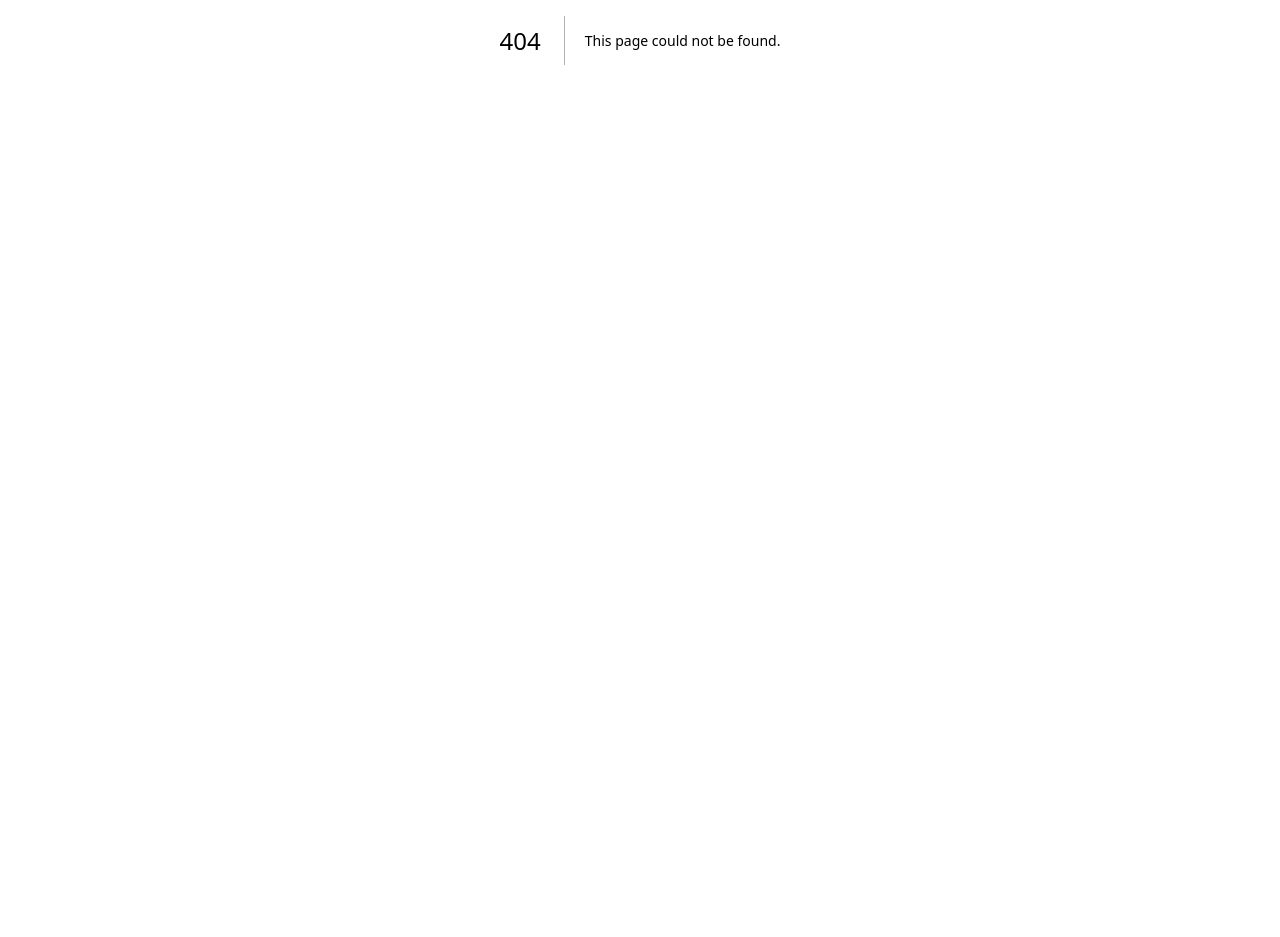
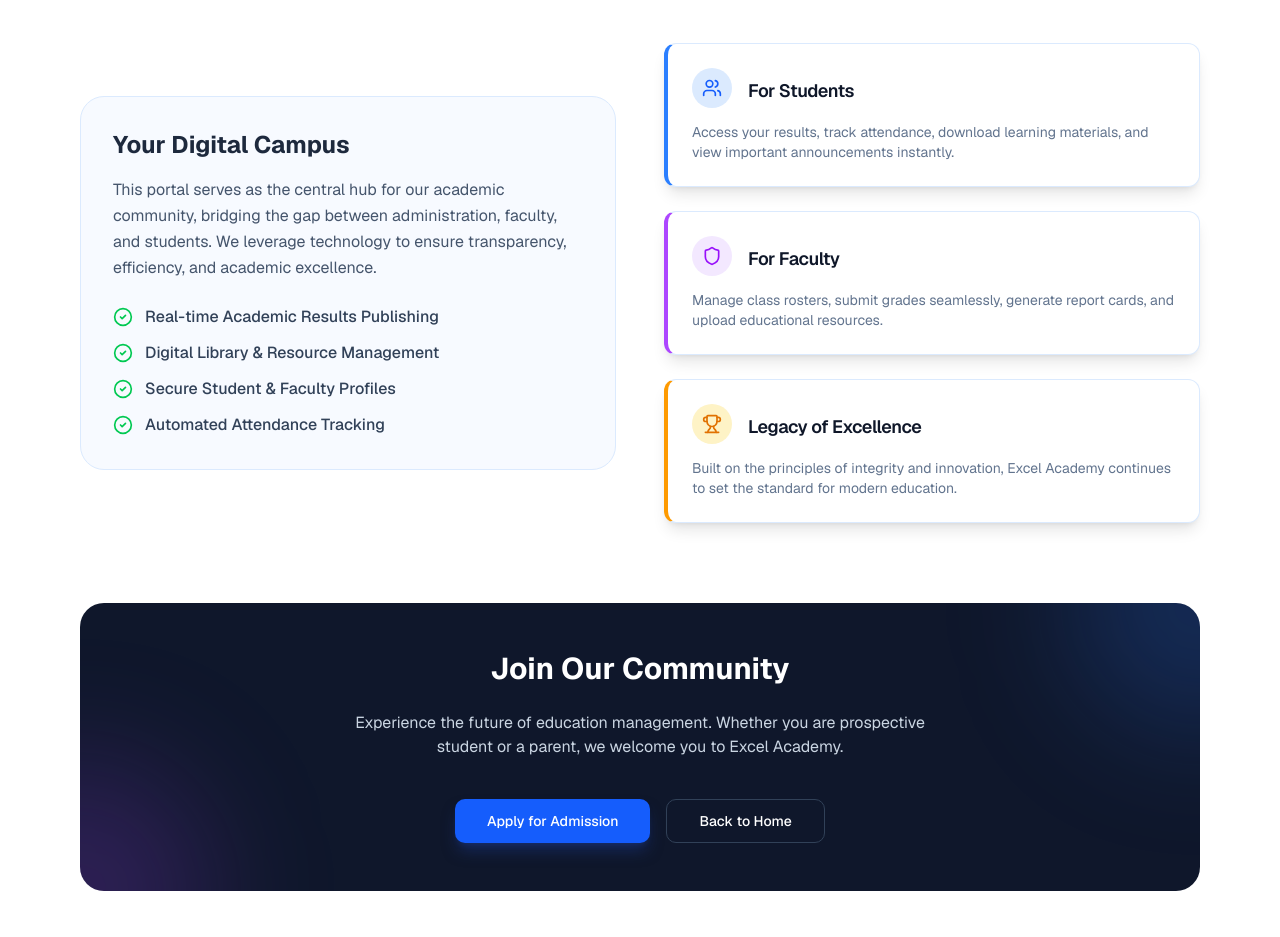
Before and after one commit to byl-bit/https-github.com-byl-bit-excel-academy, a Next.js app: page /about in a window 1280 px wide. Before the commit this address had no page. Shown: the part 360-1297 px from the top of the page. Before the commit the page ends 800 px from the top, so only its background shows below. Built offline with nearby package versions, Linux system fonts and the light colour scheme.

Commit message:
Feat: Add About page and footer link

```diff
--- /dev/null
+++ b/src/app/(marketing)/about/page.tsx
@@ -0,0 +1,107 @@
+'use client';
+
+import { Card, CardContent, CardHeader, CardTitle } from "@/components/ui/card";
+import { CheckCircle2, Shield, Users, Trophy } from "lucide-react";
+import Link from 'next/link';
+import { Button } from "@/components/ui/button";
+
+export default function AboutPage() {
+    return (
+        <div className="container mx-auto px-4 py-12 max-w-6xl">
+            {/* Header Section */}
+            <div className="text-center space-y-6 mb-16 animate-in fade-in slide-in-from-bottom-4 duration-700">
+                <span className="inline-flex items-center rounded-full border border-blue-200 px-3 py-1 text-xs font-semibold transition-colors text-blue-600 bg-blue-50">Our Mission</span>
+                <h1 className="text-4xl md:text-5xl font-extrabold tracking-tight text-slate-900">
+                    About <span className="text-blue-600">Excel Academy WDD</span>
+                </h1>
+                <p className="max-w-2xl mx-auto text-lg text-slate-600 leading-relaxed">
+                    Empowering the next generation through digital innovation. The Excel Academy WDD Portal is a state-of-the-art educational management system designed to streamline the academic experience.
+                </p>
+            </div>
+
+            {/* Main Content Grid */}
+            <div className="grid md:grid-cols-2 gap-12 items-center mb-20">
+                <div className="space-y-8 animate-in slide-in-from-left-8 duration-700 delay-100">
+                    <div className="bg-blue-50/50 p-8 rounded-3xl border border-blue-100">
+                        <h2 className="text-2xl font-bold mb-4 text-slate-800">Your Digital Campus</h2>
+                        <p className="text-slate-600 mb-6 leading-relaxed">
+                            This portal serves as the central hub for our academic community, bridging the gap between administration, faculty, and students. We leverage technology to ensure transparency, efficiency, and academic excellence.
+                        </p>
+                        <ul className="space-y-3">
+                            {[
+                                'Real-time Academic Results Publishing',
+                                'Digital Library & Resource Management',
+                                'Secure Student & Faculty Profiles',
+                                'Automated Attendance Tracking'
+                            ].map((item, i) => (
+                                <li key={i} className="flex items-center gap-3 text-slate-700 font-medium">
+                                    <CheckCircle2 className="h-5 w-5 text-green-500 shrink-0" />
+                                    {item}
+                                </li>
+                            ))}
+                        </ul>
+                    </div>
+                </div>
+
+                <div className="grid gap-6 animate-in slide-in-from-right-8 duration-700 delay-200">
+                    <Card className="border-l-4 border-l-blue-500 shadow-lg hover:shadow-xl transition-shadow">
+                        <CardHeader className="flex flex-row items-center gap-4 pb-2">
+                            <div className="h-10 w-10 rounded-full bg-blue-100 flex items-center justify-center">
+                                <Users className="h-5 w-5 text-blue-600" />
+                            </div>
+                            <CardTitle className="text-lg">For Students</CardTitle>
+                        </CardHeader>
+                        <CardContent className="text-sm text-slate-500">
+                            Access your results, track attendance, download learning materials, and view important announcements instantly.
+                        </CardContent>
+                    </Card>
+
+                    <Card className="border-l-4 border-l-purple-500 shadow-lg hover:shadow-xl transition-shadow">
+                        <CardHeader className="flex flex-row items-center gap-4 pb-2">
+                            <div className="h-10 w-10 rounded-full bg-purple-100 flex items-center justify-center">
+                                <Shield className="h-5 w-5 text-purple-600" />
+                            </div>
+                            <CardTitle className="text-lg">For Faculty</CardTitle>
+                        </CardHeader>
+                        <CardContent className="text-sm text-slate-500">
+                            Manage class rosters, submit grades seamlessly, generate report cards, and upload educational resources.
+                        </CardContent>
+                    </Card>
+
+                    <Card className="border-l-4 border-l-amber-500 shadow-lg hover:shadow-xl transition-shadow">
+                        <CardHeader className="flex flex-row items-center gap-4 pb-2">
+                            <div className="h-10 w-10 rounded-full bg-amber-100 flex items-center justify-center">
+                                <Trophy className="h-5 w-5 text-amber-600" />
+                            </div>
+                            <CardTitle className="text-lg">Legacy of Excellence</CardTitle>
+                        </CardHeader>
+                        <CardContent className="text-sm text-slate-500">
+                            Built on the principles of integrity and innovation, Excel Academy continues to set the standard for modern education.
+                        </CardContent>
+                    </Card>
+                </div>
+            </div>
+
+            {/* CTA Section */}
+            <div className="bg-slate-900 rounded-3xl p-12 text-center text-white relative overflow-hidden">
+                <div className="absolute top-0 right-0 w-64 h-64 bg-blue-500/20 rounded-full blur-3xl -translate-y-1/2 translate-x-1/2"></div>
+                <div className="absolute bottom-0 left-0 w-64 h-64 bg-purple-500/20 rounded-full blur-3xl translate-y-1/2 -translate-x-1/2"></div>
+
+                <div className="relative z-10 space-y-6">
+                    <h2 className="text-3xl font-bold">Join Our Community</h2>
+                    <p className="text-slate-300 max-w-xl mx-auto">
+                        Experience the future of education management. Whether you are prospective student or a parent, we welcome you to Excel Academy.
+                    </p>
+                    <div className="flex flex-col sm:flex-row gap-4 justify-center pt-4">
+                        <Button asChild size="lg" className="bg-blue-600 hover:bg-blue-500 text-white border-none shadow-lg shadow-blue-900/50">
+                            <Link href="/admissions/apply">Apply for Admission</Link>
+                        </Button>
+                        <Button asChild variant="outline" size="lg" className="border-slate-700 hover:bg-slate-800 text-white hover:text-white bg-transparent">
+                            <Link href="/">Back to Home</Link>
+                        </Button>
+                    </div>
+                </div>
+            </div>
+        </div>
+    );
+}
--- a/src/components/Footer.tsx
+++ b/src/components/Footer.tsx
@@ -29,6 +29,7 @@ export function Footer() {
                         <h3 className="font-bold text-lg mb-4">Quick Links</h3>
                         <div className="flex flex-col gap-2 text-sm text-muted-foreground">
                             <Link href="/" className="hover:underline">Home</Link>
+                            <Link href="/about" className="hover:underline">About Us</Link>
                             <Link href="/announcements" className="hover:underline">Announcements</Link>
                             <Link href="/auth/login" className="hover:underline">Login</Link>
                         </div>
```
